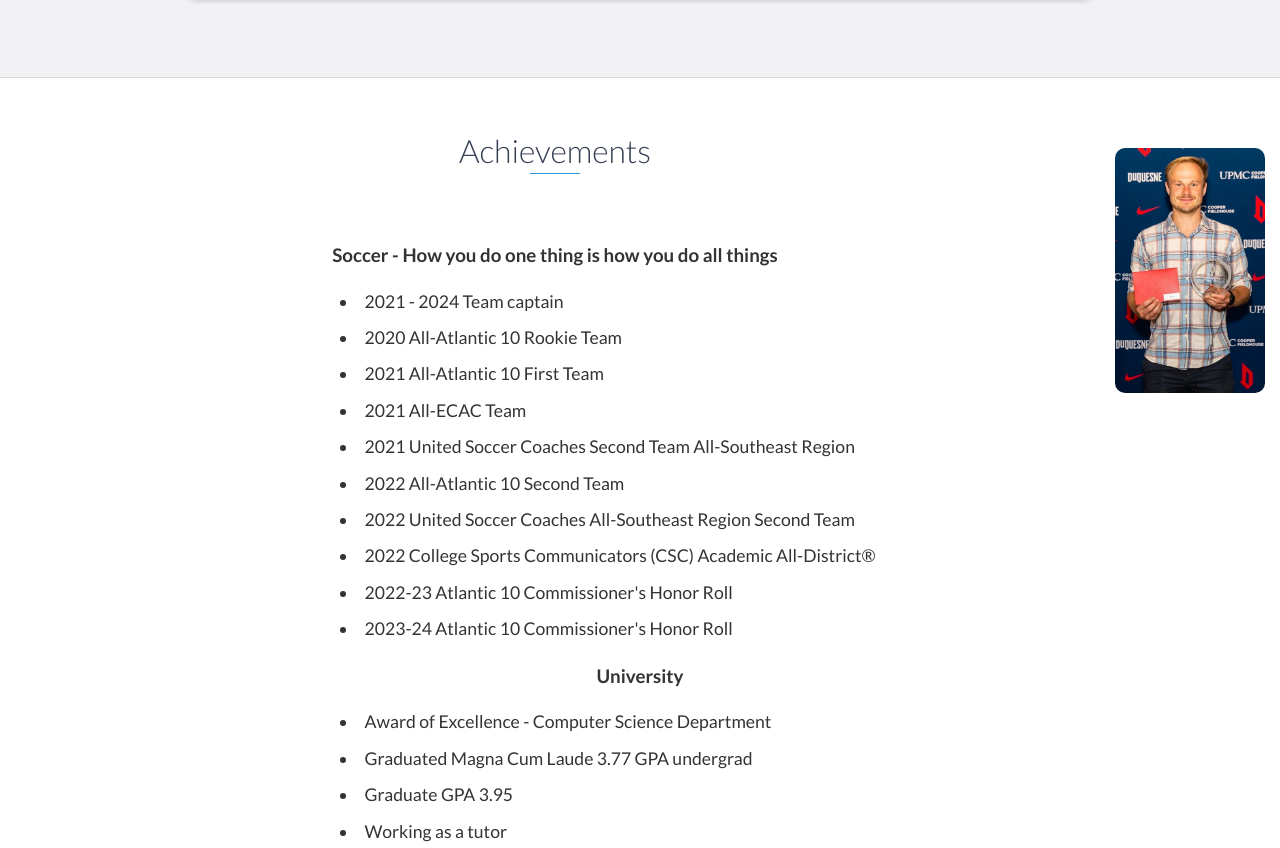
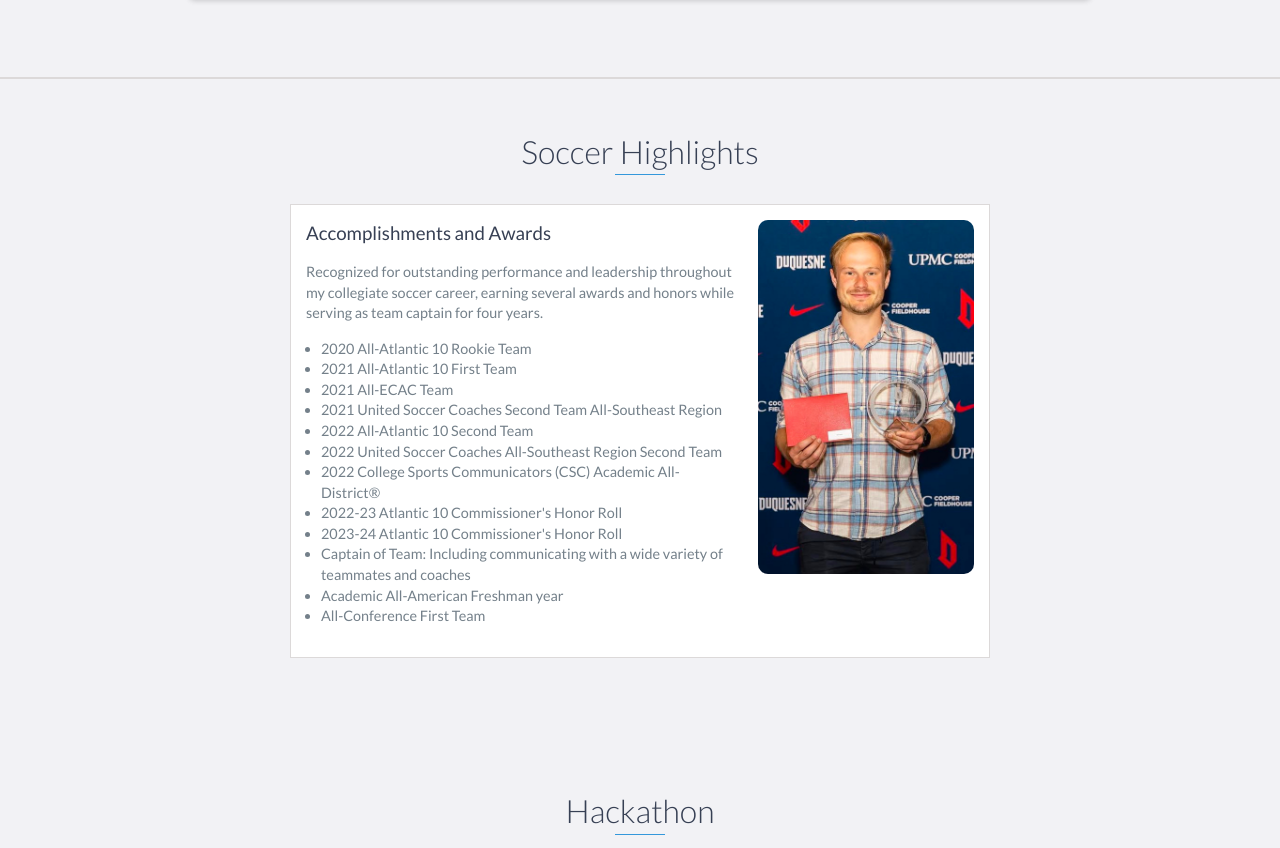
Before and after one commit to hopfinjo/hopfinjo.github.io, a website: page index.html in a window 1280 px wide. Shown: the part 4431-5279 px from the top of the page. Drawn offline with nearby package versions, Linux system fonts and the light colour scheme.

Commit message:
Update index.html

```diff
--- a/index.html
+++ b/index.html
@@ -246,7 +246,7 @@
         </div>
     </div>
     <!-- End #projects -->
-    <div id="education">
+    <!-- <div id="education">
 
         <h2 class="heading">Achievements</h2>
         <img src="images/Maxi.jpg" alt="A picture of maxi" class="img-fluid" style="margin-top: 20px; border-radius: 10px; width: 150px; float: right; margin-left: 20px;">
@@ -272,6 +272,39 @@
             <li>Graduate GPA 3.95 </li>
             <li>Working as a tutor</li>
         </ul>
+    </div> -->
+    <div class="optional-section background-alt">
+        <h2 class="heading">Soccer Highlights</h2>
+
+        <div class="optional-section-block" style="display: flex; align-items: flex-start;">
+            <!-- Text Section -->
+            <div style="flex: 2; padding-right: 20px;">
+                <h3>Accomplishments and Awards</h3>
+                <p>
+                    Recognized for outstanding performance and leadership throughout my collegiate soccer career, earning several awards and honors while serving as team captain for four years.
+                </p>
+                <ul>
+                    <li>2020 All-Atlantic 10 Rookie Team</li>
+                    <li>2021 All-Atlantic 10 First Team</li>
+                    <li>2021 All-ECAC Team</li>
+                    <li>2021 United Soccer Coaches Second Team All-Southeast Region</li>
+                    <li>2022 All-Atlantic 10 Second Team</li>
+                    <li>2022 United Soccer Coaches All-Southeast Region Second Team</li>
+                    <li>2022 College Sports Communicators (CSC) Academic All-District®</li>
+                    <li>2022-23 Atlantic 10 Commissioner's Honor Roll</li>
+                    <li>2023-24 Atlantic 10 Commissioner's Honor Roll</li>
+                    <li>Captain of Team: Including communicating with a wide variety of teammates and coaches</li>
+                    <li>Academic All-American Freshman year</li>
+                    <li>All-Conference First Team</li>
+                </ul>
+            </div>
+
+            <!-- Image Section -->
+            <div style="flex: 1; text-align: center;">
+                <img src="images/Maxi.jpg" alt="Soccer Highlight" style="width: 100%; max-width: 250px; border-radius: 10px;">
+            </div>
+        </div>
+        <!-- End .optional-section-block -->
     </div>
 
     <div id="experience" class="background-alt">
```
